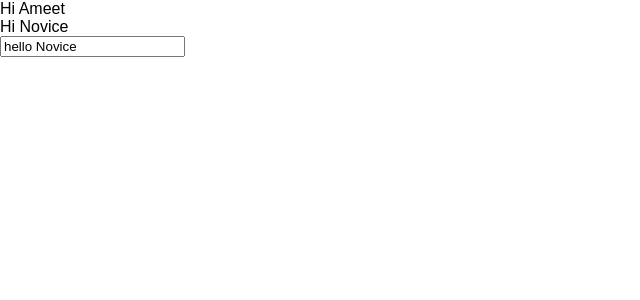
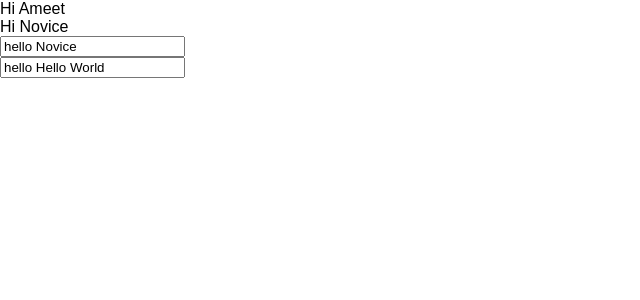
Before and after one commit to ap00332/treemenu, a React (Create React App) app: page / in a window 1280 px wide. Shown: the top 300 px of the page, without its empty margins (0-640 px from the left). Built offline with nearby package versions, Linux system fonts and the light colour scheme.

Commit message:
Added an HOC

```diff
--- a/src/App.js
+++ b/src/App.js
@@ -1,13 +1,23 @@
 import React,  {Component}  from 'react';
 import './App.css';
 import  TreeComponent from './TreeComponent';
+import Loader from './Loader';
+import TextFieldComponent from './TextFieldComponent';
 
 class App extends Component {
+  constructor(props){
+    super(props);
+
+  }
   render() {
+    const TxtFC = Loader(TextFieldComponent);
     return (
       <div className="App">
          <TreeComponent name='Ameet' name2='Novice'/>
+         <TxtFC/>
       </div>
+
+
     );
   }
 }
--- /dev/null
+++ b/src/Loader/index.js
@@ -0,0 +1,19 @@
+import React ,{PureComponent} from 'react';
+
+export default OriginalComp => class Loader extends PureComponent {
+
+    componentDidMount(){
+        console.log('Mounting the original comp' );
+    }
+
+    render(){
+        console.log('Rendering the original comp' );
+        return (
+            <div>
+                <OriginalComp text='Hello World'/>
+             </div>
+        );
+    }
+
+
+}
```
